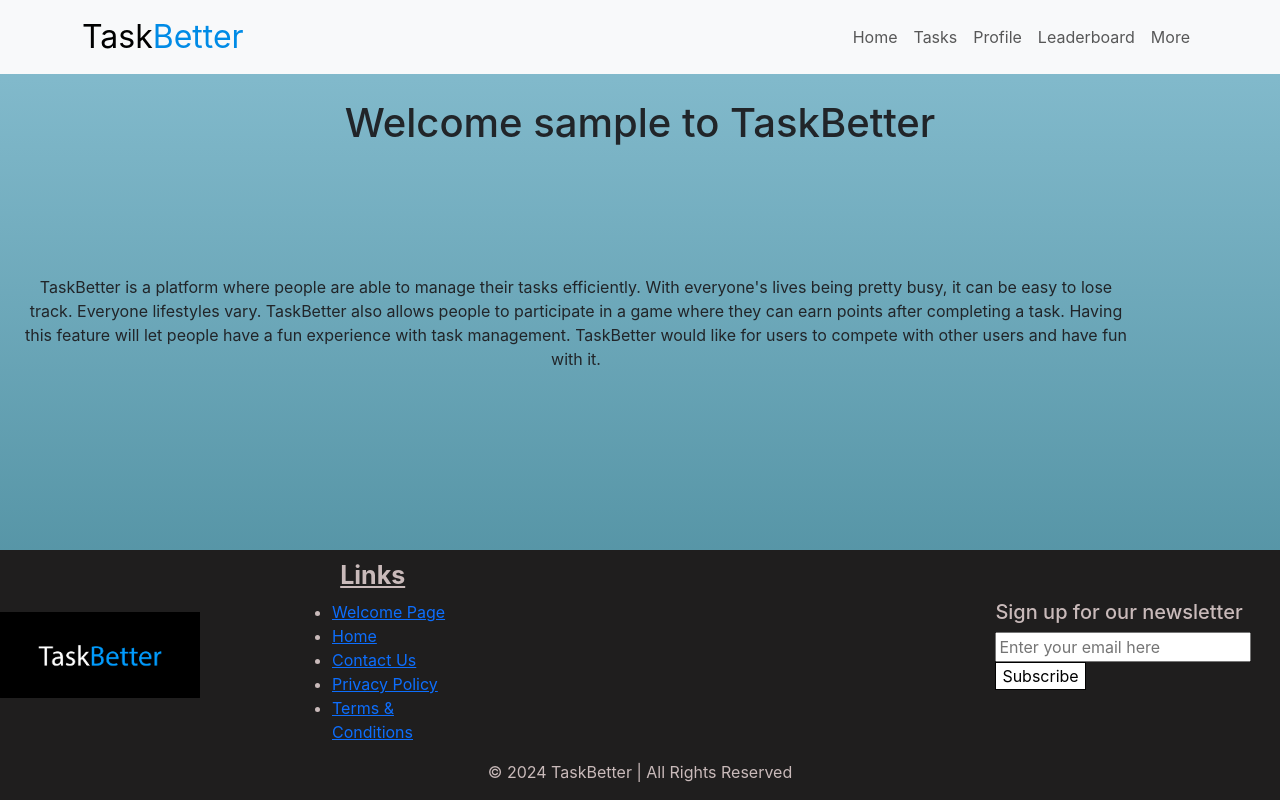
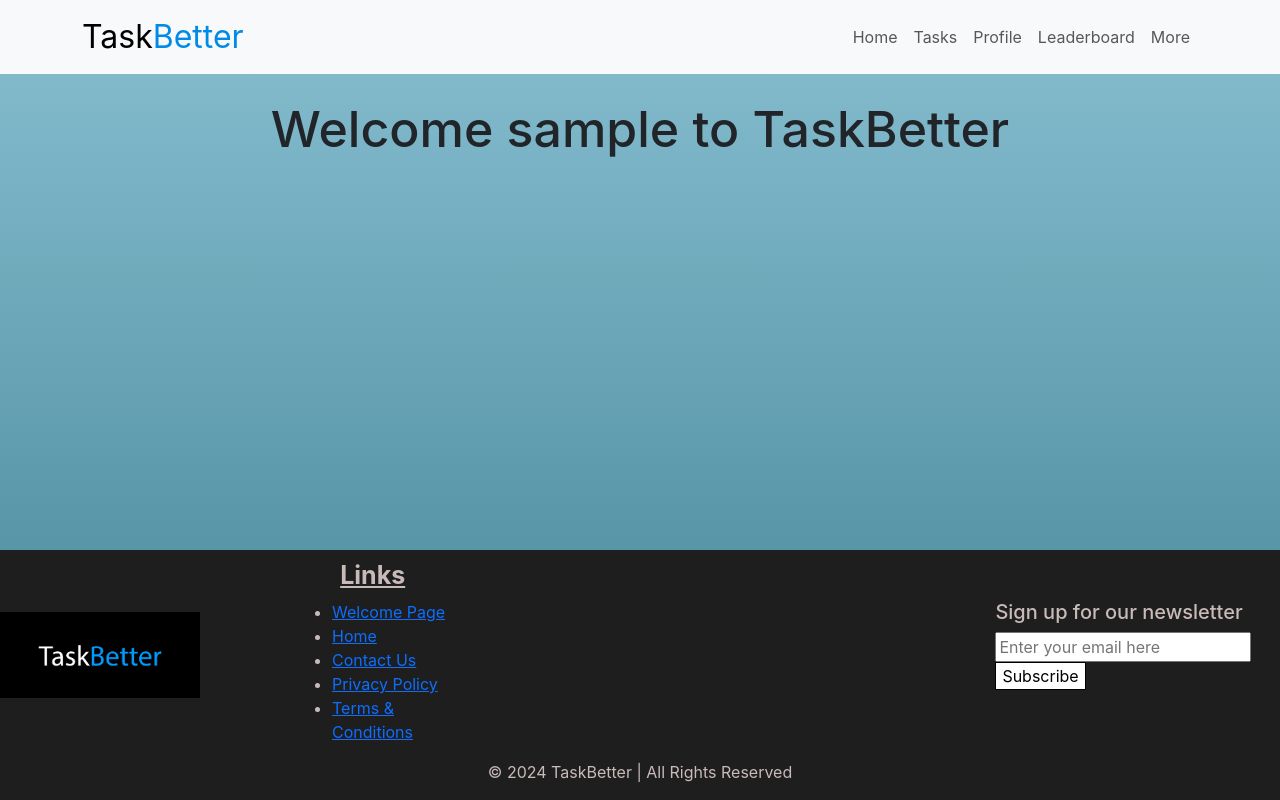
Before and after one commit to SarangAP/TaskBetter, a React (Create React App) app in the folder task-better/: page /home in a window 1280 px wide. Built offline with nearby package versions, Linux system fonts and the light colour scheme; sample sign-in values are in the browser's storage; the HTML template or start-up script is replaced by a standard one.

Commit message:
Home modifications and added 404 page

```diff
--- a/task-better/src/App.js
+++ b/task-better/src/App.js
@@ -13,6 +13,7 @@ import ReactGA from "react-ga";
 import PrivacyPolicy from "./Components/Privacy/Privacy";
 import Terms from "./Components/Terms/Terms";
 import Leaderboard from "./Components/Leaderboard/Leaderboard";
+import ErrorPage from "./Components/404/404";
 
 function App() {
   useEffect(() => {
@@ -32,6 +33,8 @@ function App() {
         <Route path="/tasks" element={<Authenticated page={<TaskPage />}/>} />
         <Route path="/profile" element={<Authenticated page={<Profile />}/>} />
         <Route path="/leaderboard" element={<Authenticated page={<Leaderboard />}/>} />
+        <Route path="*" element={<ErrorPage />} />
+
       </Routes>
         <Footer />
       </div>
--- /dev/null
+++ b/task-better/src/Components/404/404.css
@@ -0,0 +1,12 @@
+.error-page {
+    display: flex;
+    flex-direction: column;
+    text-align: center;
+    align-items: center;
+    justify-content: center;
+    margin-top: 75px;
+}
+.home-link {
+    color: green;
+    text-decoration: none;
+}
--- /dev/null
+++ b/task-better/src/Components/404/404.jsx
@@ -0,0 +1,17 @@
+import React from "react";
+import { Link } from 'react-router-dom';
+import "./404.css";
+
+const ErrorPage = () => {
+  return (
+    <div className="error-page">
+      <h1>Error 404 - Page Not Found</h1>
+      <p>We're sorry, this page doesn't seem to exist.</p>
+      <div className="home-link">
+        <Link to="/home">Go back Home</Link>
+      </div>
+    </div>
+  );
+};
+
+export default ErrorPage;
--- a/task-better/src/Components/Home/Home.css
+++ b/task-better/src/Components/Home/Home.css
@@ -1,16 +1,9 @@
-.centered-items {
-    display: flex;
-    flex-direction: column;
-    align-items: center;
-    margin: auto;
-    width: fit-content;
-    background-color: lightblue;
-  }
 
-  .welcome{
+  .welcome-title h1{
     text-align: center;
     position: relative;
     top: 25px;
+    font-size: 50px;
   }
   .text-content{
     text-align: center;
--- a/task-better/src/Components/Home/Home.jsx
+++ b/task-better/src/Components/Home/Home.jsx
@@ -14,12 +14,14 @@ const Home = ({ currentUser }) => {
     <div>
       {user ? (
         <>
-          <div className="welcome">
+        <div className="home-container">
+          <div className="welcome-title">
             <h1>Welcome {user.username} to TaskBetter</h1>
-            </div>
-            <div className="text-content">
-          <p>TaskBetter is a platform where people are able to manage their tasks efficiently. With everyone's lives being pretty busy, it can be easy to lose track. Everyone lifestyles vary. TaskBetter also allows people to participate in a game where they can earn points after completing a task. Having this feature will let people have a fun experience with task management. TaskBetter would like for users to compete with other users and have fun with it. </p>
           </div>
+            <div className="text-descriptions">
+
+          </div>
+        </div>
         </>
       ) : (
         <></>
```
